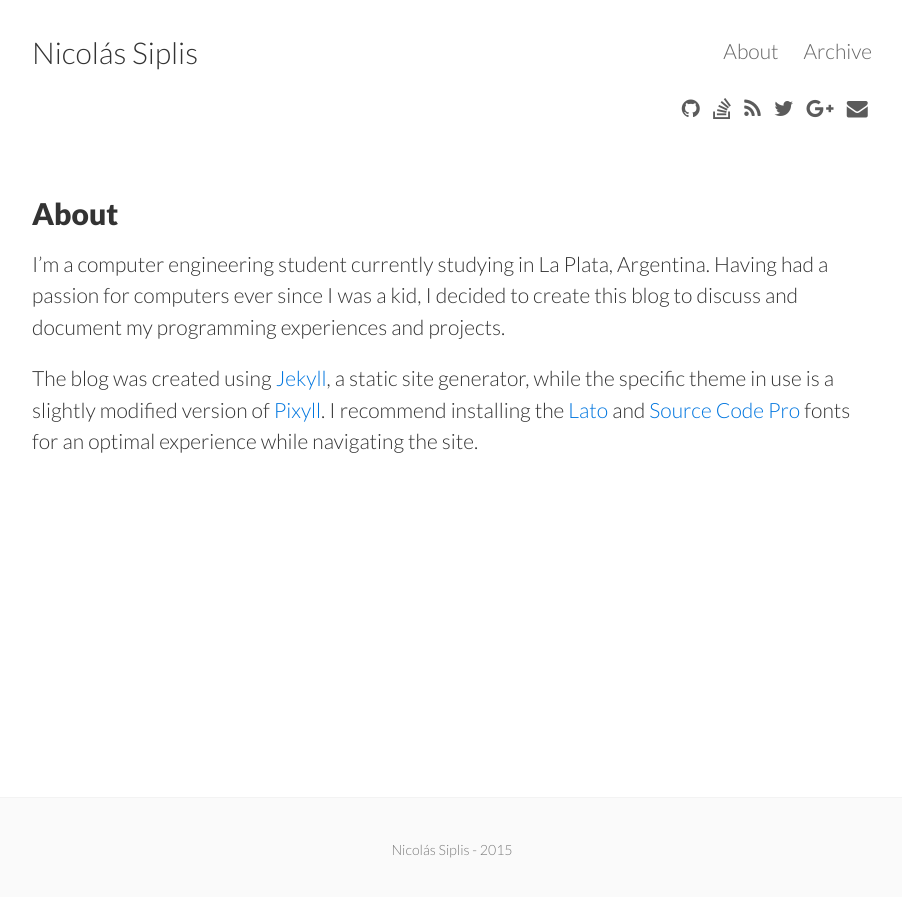
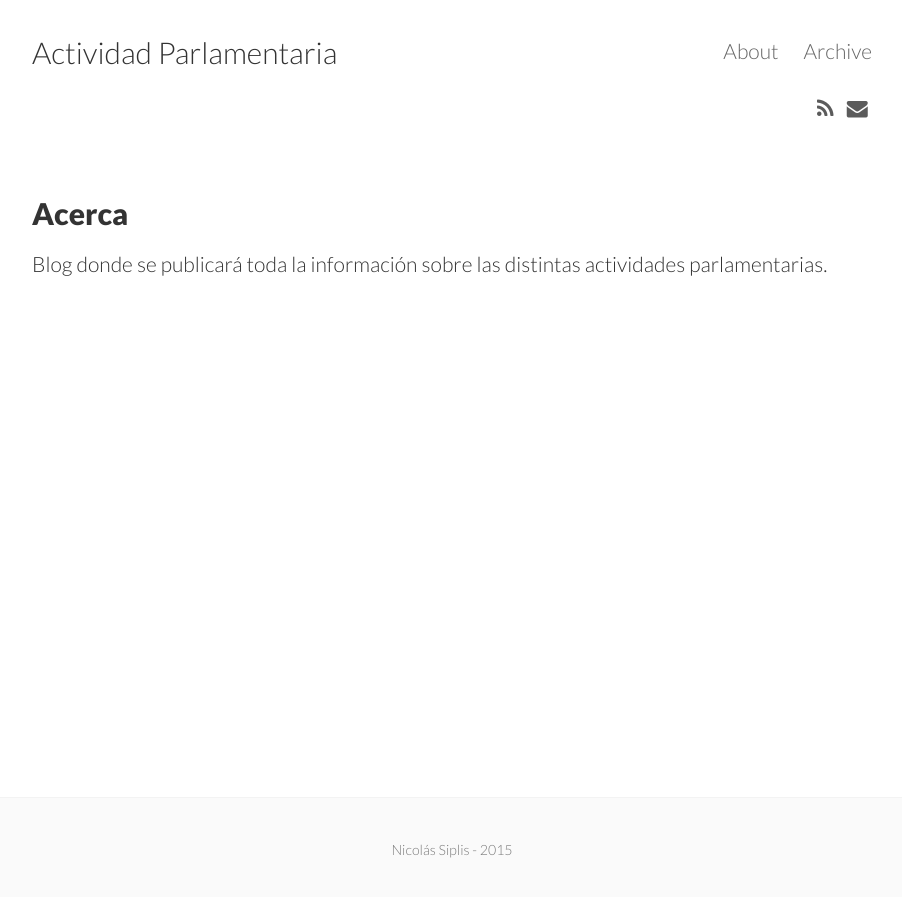
Before and after one commit to actividad-parlamentaria/actividad-parlamentaria.github.io, a Jekyll site: the page built from about.md, in a window 1280 px wide. Shown: the top 897 px of the page, without its empty margins (188-1090 px from the left). Built offline with Jekyll 4.4.1, drawn with Linux system fonts in a browser that asks for light colours; nearby versions of some CDN libraries.

Commit message:
First commit

```diff
--- a/_config.yml
+++ b/_config.yml
@@ -1,10 +1,10 @@
 # Site settings
-title:       Nicolás Siplis
-email:       nicolas.siplis+contact@gmail.com
-author:      Nicolás Siplis
-description: "The excitingly boring adventures of an incompetent programmer"
+title:       Actividad Parlamentaria
+email:       actividad.parlamentaria@gmx.com
+author:      Actividad Parlamentaria
+description: ""
 baseurl:     ""
-url:         "https://nicolas-siplis.github.io"
+url:         "https://actividad-parlamentaria.github.io"
 date_format: "%b %-d, %Y"
 
 # Google services
@@ -19,14 +19,14 @@ show_social_icons:    true
 ajaxify_contact_form: false
 
 # Disqus post comments
-disqus_shortname: nicolassiplis
+disqus_shortname:
 
 # Social icons
-github_username: nicolas-siplis
+github_username:
 bitbucket_username:
-stackoverflow_id: 4572619
-twitter_username: nicolas_siplis
-google_plus_id: 107319422281459204117
+stackoverflow_id:
+twitter_username:
+google_plus_id:
 linkedin_username:
 angellist_username:
 medium_id:
--- a/about.md
+++ b/about.md
@@ -1,9 +1,7 @@
 ---
 layout: page
-title: About
+title: Acerca
 permalink: /about/
 ---
 
-I'm a computer engineering student currently studying in La Plata, Argentina. Having had a passion for computers ever since I was a kid, I decided to create this blog to discuss and document my programming experiences and projects.
-
-The blog was created using [Jekyll](https://github.com/jekyll/jekyll), a static site generator, while the specific theme in use is a slightly modified version of [Pixyll](https://github.com/johnotander/pixyll). I recommend installing the [Lato](http://www.latofonts.com/lato-free-fonts/) and [Source Code Pro](https://github.com/adobe-fonts/source-code-pro) fonts for an optimal experience while navigating the site.
+Blog donde se publicará toda la información sobre las distintas actividades parlamentarias.
```
Also changed, not shown: 404.md (+1 -1 lines), thanks.md (+2 -1 lines), favicon-160x160.png (deleted), favicon-16x16.png (deleted), favicon-192x192.png (deleted), favicon-32x32.png (deleted), favicon-96x96.png (deleted), favicon.ico (deleted).
